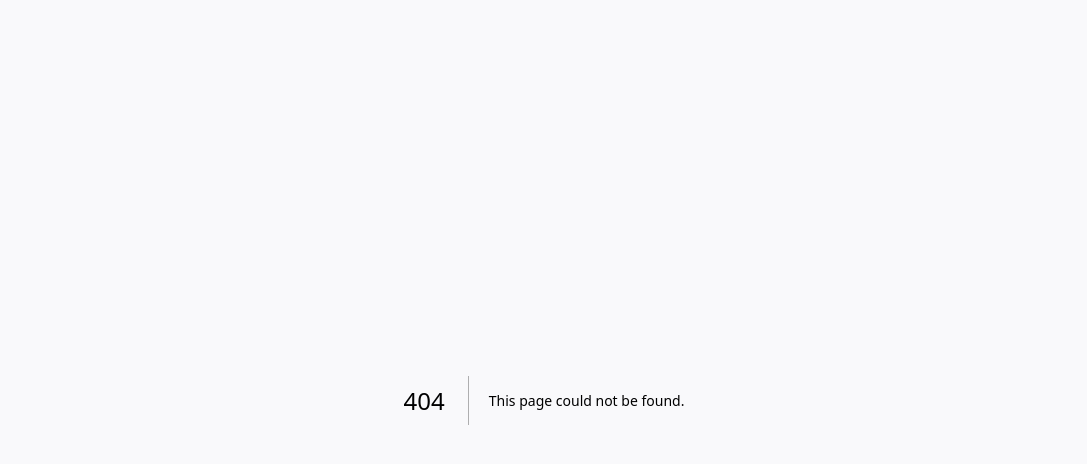
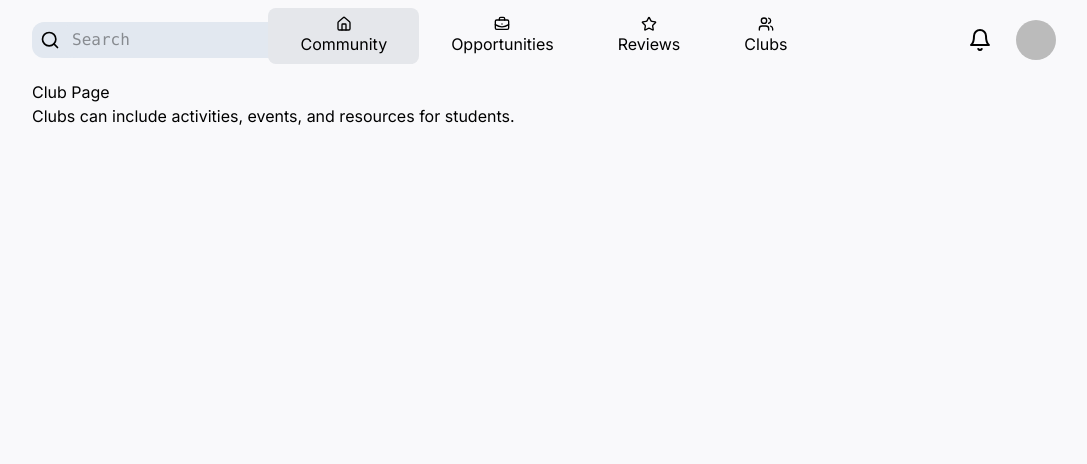
Before and after one commit to user-64bit/Canteen, a Next.js app: page /clubs in a window 1280 px wide. Before the commit this address had no page. Shown: the top 464 px of the page, without its empty margins (96-1183 px from the left). Built offline with nearby package versions, Linux system fonts and the light colour scheme; no server answers; sample sign-in values are in the browser's storage.

Commit message:
wip: add other pages

```diff
--- a/app/(main)/(protected)/_components/Navbar.tsx
+++ b/app/(main)/(protected)/_components/Navbar.tsx
@@ -13,21 +13,25 @@ const tabs = [
     title: "Community",
     value: "community",
     icon: <Home className="w-4 h-4" />,
+    redirect: "/community",
   },
   {
     title: "Opportunities",
     value: "opportunities",
     icon: <BriefcaseBusiness className="w-4 h-4" />,
+    redirect: "/opportunities",
   },
   {
     title: "Reviews",
     value: "reviews",
     icon: <Star className="w-4 h-4" />,
+    redirect: "/reviews",
   },
   {
     title: "Clubs",
     value: "clubs",
     icon: <Users className="w-4 h-4" />,
+    redirect: "/clubs",
   },
 ];
 
--- a/app/(main)/(protected)/_components/Tabs.tsx
+++ b/app/(main)/(protected)/_components/Tabs.tsx
@@ -3,14 +3,17 @@
 import { useState } from "react";
 import { cn } from "@/lib/utils";
 import { Info } from "lucide-react";
+import { useRouter } from "next/navigation";
 
 type Tab = {
   title: string;
   value: string;
   icon?: React.ReactNode;
+  redirect?: string;
 };
 
 export const Tabs = ({ tabs }: { tabs: Tab[] }) => {
+  const router = useRouter();
   const [active, setActive] = useState<Tab>(tabs?.[0]);
   return (
     <>
@@ -30,6 +33,7 @@ export const Tabs = ({ tabs }: { tabs: Tab[] }) => {
             role="button"
             onClick={() => {
               setActive(tab);
+              router.push(tab?.redirect as string);
             }}
           >
             {tab.icon ? tab.icon : <Info className="w-4 h-4" />}
--- a/app/(main)/(protected)/_components/Timeline.tsx
+++ b/app/(main)/(protected)/_components/Timeline.tsx
@@ -4,6 +4,8 @@ import { getPostsByUser } from "@/actions/getPostsByUser";
 import { WritePost } from "./WritePost";
 
 export const Timeline = async () => {
+  // Todo: Modify this component as such when opening profile it will show the user's post otherwise it will show post from other people.
+  // also in feed and my university section it will show different posts(in one it will randomly show user's choice related posts and in one only posts from university)
   const session = await auth();
   const user = session?.user;
 
--- /dev/null
+++ b/app/(main)/(protected)/clubs/page.tsx
@@ -0,0 +1,8 @@
+export default function ClubPage() {
+  return (
+    <div>
+      <h1>Club Page</h1>
+      Clubs can include activities, events, and resources for students.
+    </div>
+  );
+}
--- a/app/(main)/(protected)/layout.tsx
+++ b/app/(main)/(protected)/layout.tsx
@@ -2,7 +2,7 @@ import { Navbar } from "./_components/Navbar";
 import { auth } from "@/lib/auth";
 import { redirect } from "next/navigation";
 
-export default async function MarketingPage({
+export default async function ProtectedLayout({
   children,
 }: Readonly<{
   children: React.ReactNode;
--- /dev/null
+++ b/app/(main)/(protected)/opportunities/page.tsx
@@ -0,0 +1,8 @@
+export default function OpportunitiesPage() {
+  return (
+    <div>
+      <h1>Opportunities Page</h1>
+      Students can apply for clubs and events.
+    </div>
+  );
+}
--- /dev/null
+++ b/app/(main)/(protected)/private/[university]/layout.tsx
@@ -0,0 +1,8 @@
+export default async function MyUniversityLayout({
+  children,
+}: Readonly<{
+  children: React.ReactNode;
+}>) {
+  // don't know if we need this layout or not...
+  return <div className="">{children}</div>;
+}
--- /dev/null
+++ b/app/(main)/(protected)/private/[university]/page.tsx
@@ -0,0 +1,10 @@
+export default function MyUniversity() {
+  // Here Student will only be able to see posts from his/her University
+  return (
+    <div>
+      <h1>My University Page</h1>
+      Students can learn about their university's culture, events, and
+      resources.
+    </div>
+  );
+}
--- /dev/null
+++ b/app/(main)/(protected)/reviews/page.tsx
@@ -0,0 +1,8 @@
+export default function ReviewsPage() {
+  return (
+    <div>
+      <h1>Reviews Page</h1>
+      Students can leave reviews for clubs and events.
+    </div>
+  );
+}
--- a/app/layout.tsx
+++ b/app/layout.tsx
@@ -18,7 +18,9 @@ export default function RootLayout({
 }>) {
   return (
     <html lang="en" suppressHydrationWarning>
-      <body className={`${inter.className} new-amsterdam-regular bg-[#f9f9fb]`}>
+      <body
+        className={`${inter.className} new-amsterdam-regular bg-[#f9f9fb] dark:bg-[#262c36]`}
+      >
         <Providers>
           <Toaster position="bottom-center" richColors />
           {children}
--- a/lib/auth.ts
+++ b/lib/auth.ts
@@ -40,6 +40,7 @@ export const { auth, handlers, signIn, signOut } = NextAuth({
       },
     }),
   ],
+  secret: process.env.SECRET,
   callbacks: {
     // @ts-ignore
     async signIn({ user, account, profile }) {
```
Also changed, not shown: 1 other file (tests, documents, lock files or other folders).
